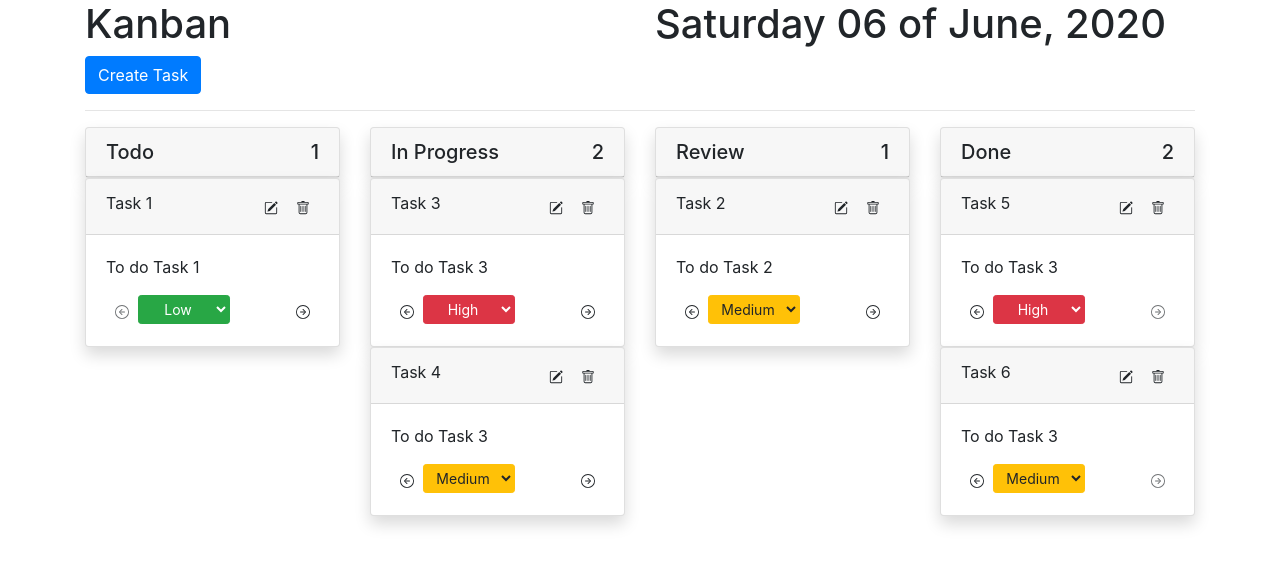
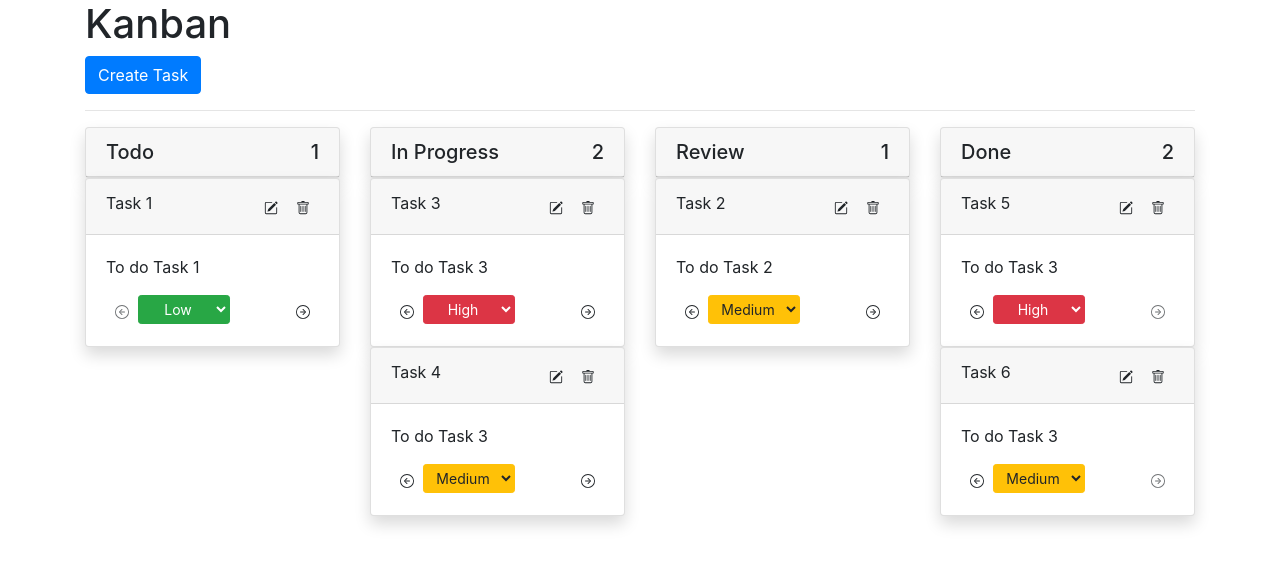
Before and after one commit to AnnaIrkhina/kanban2, a React (Create React App) app: page / in a window 1280 px wide. Shown: the top 566 px of the page. Built offline with nearby package versions, Linux system fonts and the light colour scheme.

Commit message:
Added select for priorities and arrows from bootstrap

```diff
--- a/src/App.js
+++ b/src/App.js
@@ -1,7 +1,7 @@
 import React, {useState} from 'react';
 import Header from "./Header/Header";
 import Tasks from "./TaskList/Tasks";
-import  {Button} from "react-bootstrap";
+import Footer from "./Footer/Footer";
 
 
 const statuses = ['Todo' , 'In Progress', 'Review', 'Done']
@@ -150,7 +150,7 @@ function App() {
 
 
             />
-            {/*<Footer todo = {todo} inProgress = {inProgress} review={review} done = {done}/>*/}
+            {/*{<Footer />}*/}
         </div>
     );
 }
--- a/src/Footer/Footer.js
+++ b/src/Footer/Footer.js
@@ -17,12 +17,12 @@ function Footer(props) {
   return (
     <div className="container">
       <h5>Today {today}</h5>
-        <div className="row">
-            <div className="col" >I have Todo:{props.todo}</div>
-            <div className="col" >In progress:{props.inProgress}</div>
-            <div className="col" >For review:{props.review}</div>
-            <div className="col" >Done:{props.done}</div>
-        </div>
+        {/*<div className="row">*/}
+        {/*    <div className="col" >I have Todo:{props.todo}</div>*/}
+        {/*    <div className="col" >In progress:{props.inProgress}</div>*/}
+        {/*    <div className="col" >For review:{props.review}</div>*/}
+        {/*    <div className="col" >Done:{props.done}</div>*/}
+        {/*</div>*/}
     </div>
   );
 }
--- a/src/Header/Header.js
+++ b/src/Header/Header.js
@@ -50,18 +50,15 @@ function Header(props) {
     return (
 
         <div class="container">
-            <div class="row">
-                <div class="col">
-                    <h1>Kanban </h1>
-                </div>
-                <div class="col float-right">
-                    <h1>{today}</h1>
-                </div>
-            </div>
+
+            <h1>Kanban </h1>
+
 
             {!isOpenCreateTaskForm &&
-            <button className="btn btn-primary" onClick={openCreateTaskForm}>Create Task</button>}
 
+                    <button className="btn btn-primary" onClick={openCreateTaskForm}>Create Task</button>
+
+                        }
             {isOpenCreateTaskForm &&
 
             <form>
```
